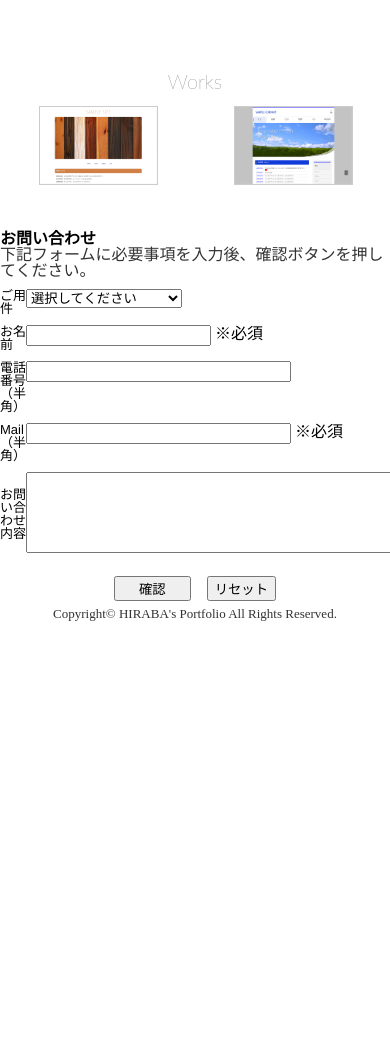
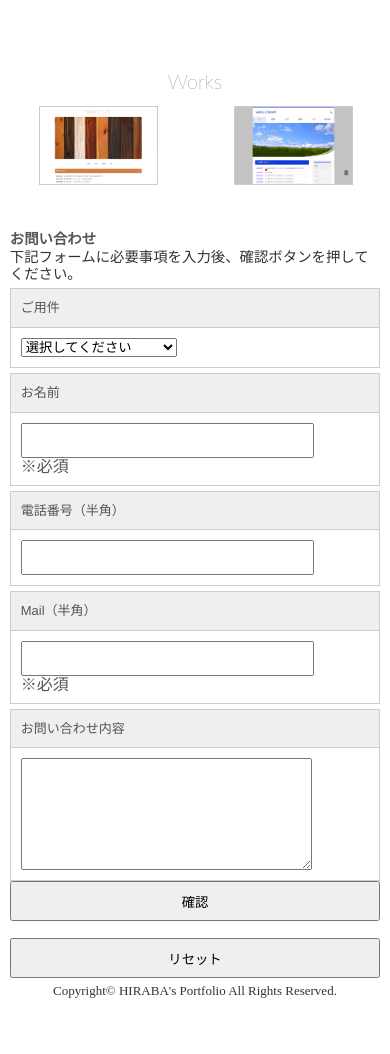
Before and after one commit to HIRABAweb/mysite, a PHP site: page / in a window 390 px wide. Shown: the part 701-1755 px from the top of the page. Before the commit the page ends 1322 px from the top, so only its background shows below. Run offline with PHP 8.4, Linux system fonts and the light colour scheme.

Commit message:
Update main.css

```diff
--- a/main.css
+++ b/main.css
@@ -380,3 +380,53 @@ hr {
 input, select {
     vertical-align:middle;
 }
+
+/* お問い合わせフォーム */
+#formWrap {
+	width:700px;
+	margin:0 auto;
+	color:#555;
+	line-height:120%;
+	font-size:90%;
+}
+table.formTable{
+	width:100%;
+	margin:0 auto;
+	border-collapse:collapse;
+}
+table.formTable td,table.formTable th{
+	border:1px solid #ccc;
+	padding:10px;
+}
+table.formTable th{
+	width:30%;
+	font-weight:normal;
+	background:#efefef;
+	text-align:left;
+}
+/*　簡易版レスポンシブ用CSS（必要最低限のみとしています。ブレークポイントも含め自由に設定下さい）　*/
+@media screen and (max-width:572px) {
+#formWrap {
+	width:95%;
+	margin:0 auto;
+}
+table.formTable th, table.formTable td {
+	width:auto;
+	display:block;
+}
+table.formTable th {
+	margin-top:5px;
+	border-bottom:0;
+}
+input[type="text"], textarea {
+	width:80%;
+	padding:5px;
+	font-size:110%;
+	display:block;
+}
+input[type="submit"], input[type="reset"], input[type="button"] {
+	display:block;
+	width:100%;
+	height:40px;
+}
+}
```
